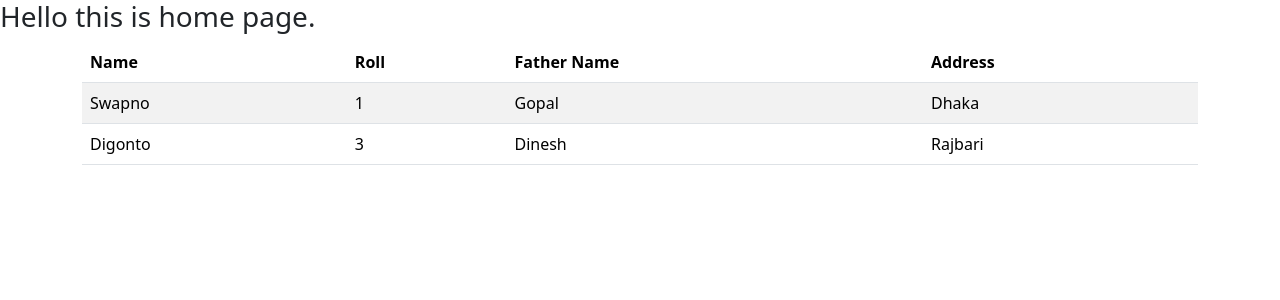
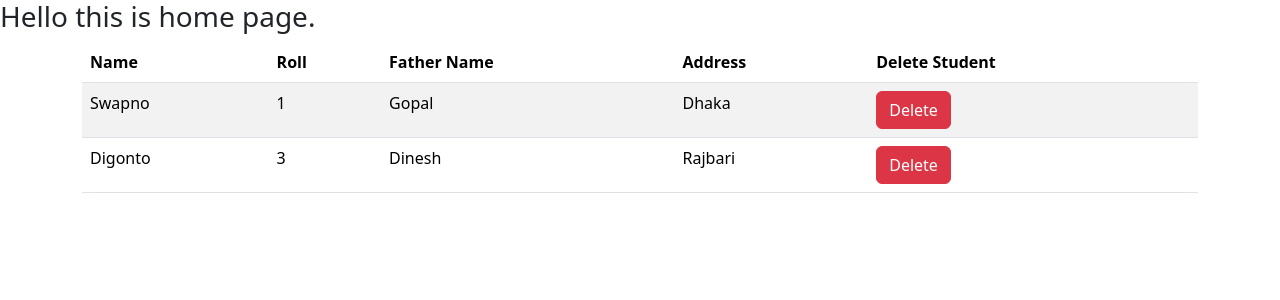
Before and after one commit to Swapno963/Django_model, a Django app: page / in a window 1280 px wide. Shown: the top 300 px of the page. Run offline with Django 4.2, Linux system fonts and the light colour scheme; data comes from the database, SQL or seed files in the repository; both versions use the stored data as it was after the commit.

Commit message:
delete from frontend is done

```diff
--- a/first_app/templates/index.html
+++ b/first_app/templates/index.html
@@ -20,6 +20,7 @@
         <th scope="col">Roll</th>
         <th scope="col">Father Name</th>
         <th scope="col">Address</th>
+        <th scope="col">Delete Student</th>
       </tr>
     </thead>
     <tbody>
@@ -29,6 +30,7 @@
         <td>{{dt.roll}}</td>
         <td>{{dt.father_name}}</td>
         <td>{{dt.address}}</td>
+        <td><a class="btn btn-danger text-white" href="{%url 'delete_student' dt.roll%}">Delete</a></td>
       </tr>
 
       {%endfor%}
--- a/first_app/urls.py
+++ b/first_app/urls.py
@@ -1,5 +1,7 @@
 from django.urls import path
 from . import views
 urlpatterns = [
-    path('',views.home)
+path('',views.home, name='homepage'),
+path('delete/<int:roll>',views.delete_student, name='delete_student'),
+
 ]
--- a/first_app/views.py
+++ b/first_app/views.py
@@ -1,6 +1,11 @@
-from django.shortcuts import render
+from django.shortcuts import render, redirect
 from . import models
 # Create your views here.
 def home(response):
     student = models.Student.objects.all()
     return render(response,'index.html', {'data':student})
+
+
+def delete_student(request,roll):
+    std = models.Student.objects.get(pk=roll).delete()
+    return redirect('homepage')
```
Also changed, not shown: db.sqlite3.
